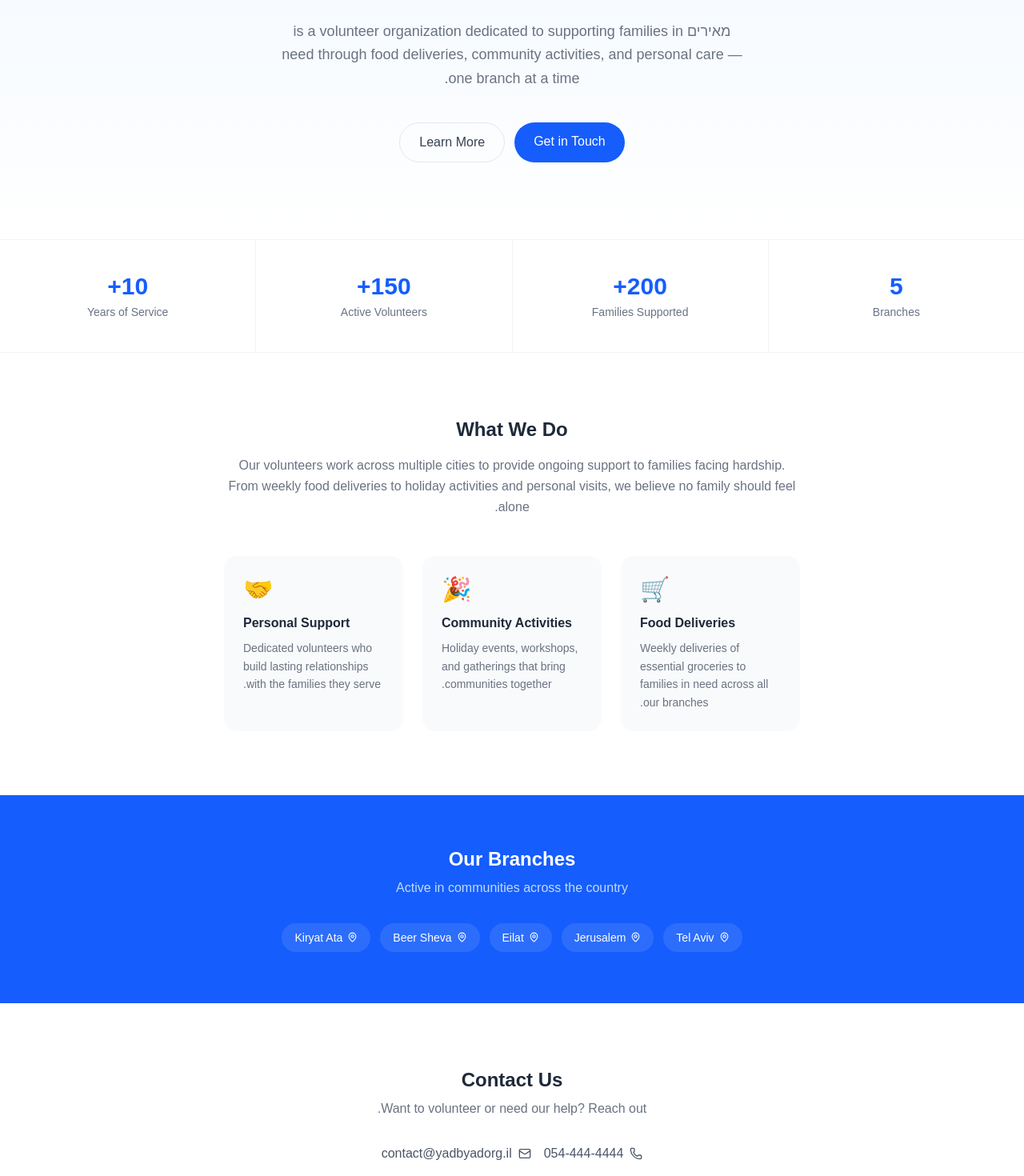
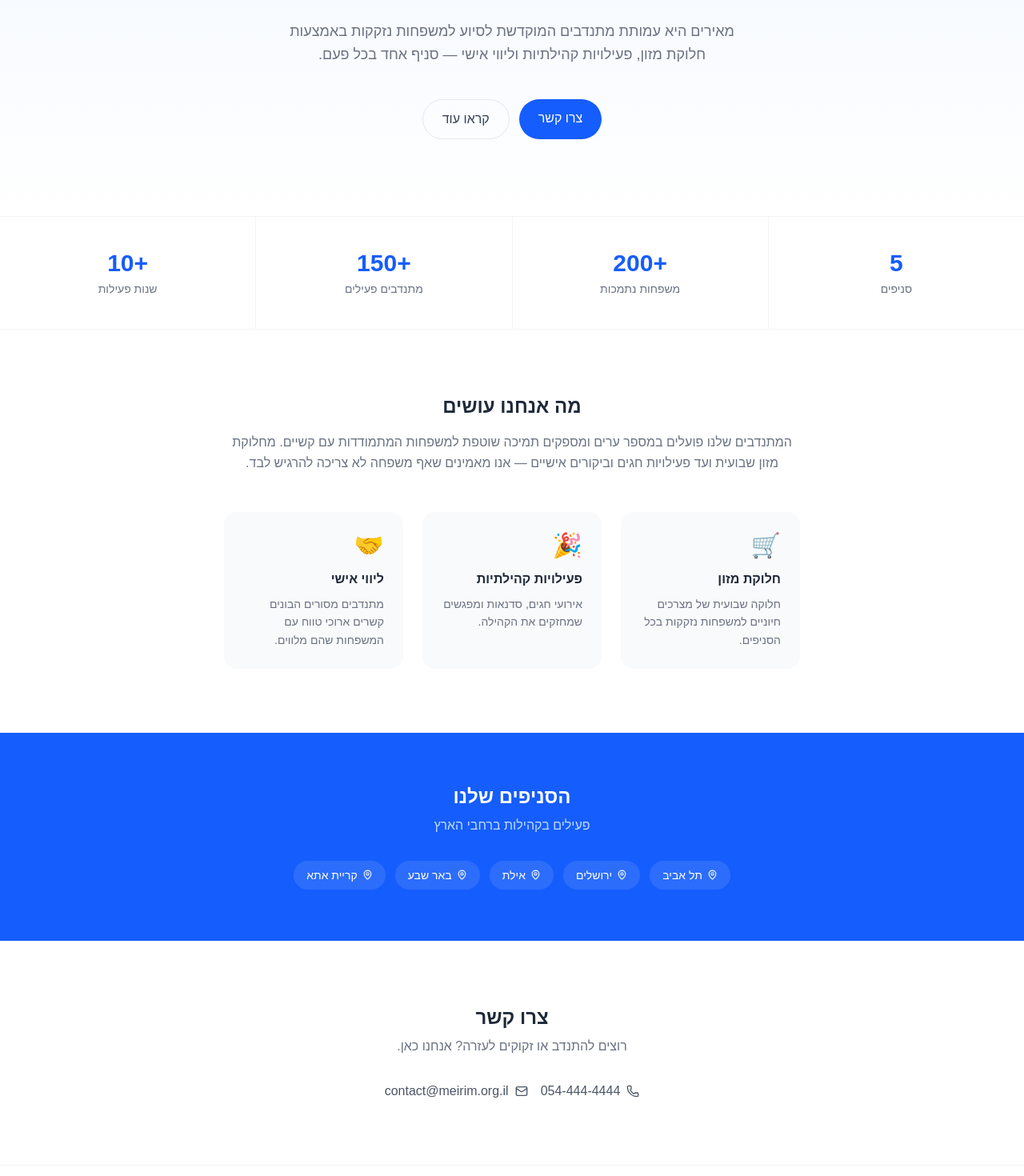
Before and after one commit to IdoSagiv2005/volunteer-org, a Next.js app: page / in a window 1280 px wide. Shown: the part 340-1810 px from the top of the page at 80% size. Built offline with nearby package versions, Linux system fonts and the light colour scheme.

Commit message:
Translate landing page to Hebrew

```diff
--- a/src/app/page.tsx
+++ b/src/app/page.tsx
@@ -12,27 +12,27 @@ export default function Home() {
           <span className="font-bold text-gray-800 text-lg">מאירים</span>
         </div>
         <Link href="/login" className="text-sm text-gray-500 hover:text-gray-800 transition-colors">
-          Staff Login
+          כניסת צוות
         </Link>
       </header>
 
       {/* Hero */}
       <section className="flex flex-col items-center text-center px-6 py-24 bg-gradient-to-b from-blue-50 to-white">
         <div className="inline-flex items-center gap-2 bg-blue-100 text-blue-700 px-4 py-1.5 rounded-full text-sm font-medium mb-6">
-          <Heart size={14} fill="currentColor" /> Volunteers making a difference
+          <Heart size={14} fill="currentColor" /> מתנדבים שעושים את ההבדל
         </div>
         <h1 className="text-4xl sm:text-5xl font-bold text-gray-900 max-w-2xl leading-tight mb-6">
-          Helping Families Across Israel
+          מאירים לחיים — תומכים במשפחות ברחבי ישראל
         </h1>
         <p className="text-lg text-gray-500 max-w-xl leading-relaxed mb-10">
-          מאירים is a volunteer organization dedicated to supporting families in need through food deliveries, community activities, and personal care — one branch at a time.
+          מאירים היא עמותת מתנדבים המוקדשת לסיוע למשפחות נזקקות באמצעות חלוקת מזון, פעילויות קהילתיות וליווי אישי — סניף אחד בכל פעם.
         </p>
         <div className="flex gap-3 flex-wrap justify-center">
-          <a href="mailto:contact@yadbyadorg.il" className="px-6 py-3 bg-blue-600 text-white rounded-full font-medium hover:bg-blue-700 transition-colors">
-            Get in Touch
+          <a href="tel:0544444444" className="px-6 py-3 bg-blue-600 text-white rounded-full font-medium hover:bg-blue-700 transition-colors">
+            צרו קשר
           </a>
           <a href="#about" className="px-6 py-3 border border-gray-200 text-gray-700 rounded-full font-medium hover:bg-gray-50 transition-colors">
-            Learn More
+            קראו עוד
           </a>
         </div>
       </section>
@@ -40,10 +40,10 @@ export default function Home() {
       {/* Stats */}
       <section className="grid grid-cols-2 sm:grid-cols-4 gap-px bg-gray-100 border-y border-gray-100">
         {[
-          { value: '5', label: 'Branches' },
-          { value: '200+', label: 'Families Supported' },
-          { value: '150+', label: 'Active Volunteers' },
-          { value: '10+', label: 'Years of Service' },
+          { value: '5', label: 'סניפים' },
+          { value: '+200', label: 'משפחות נתמכות' },
+          { value: '+150', label: 'מתנדבים פעילים' },
+          { value: '+10', label: 'שנות פעילות' },
         ].map(({ value, label }) => (
           <div key={label} className="bg-white py-10 flex flex-col items-center">
             <p className="text-3xl font-bold text-blue-600">{value}</p>
@@ -54,15 +54,15 @@ export default function Home() {
 
       {/* About */}
       <section id="about" className="max-w-3xl mx-auto px-6 py-20 text-center">
-        <h2 className="text-2xl font-bold text-gray-800 mb-4">What We Do</h2>
+        <h2 className="text-2xl font-bold text-gray-800 mb-4">מה אנחנו עושים</h2>
         <p className="text-gray-500 leading-relaxed mb-12">
-          Our volunteers work across multiple cities to provide ongoing support to families facing hardship. From weekly food deliveries to holiday activities and personal visits, we believe no family should feel alone.
+          המתנדבים שלנו פועלים במספר ערים ומספקים תמיכה שוטפת למשפחות המתמודדות עם קשיים. מחלוקת מזון שבועית ועד פעילויות חגים וביקורים אישיים — אנו מאמינים שאף משפחה לא צריכה להרגיש לבד.
         </p>
-        <div className="grid sm:grid-cols-3 gap-6 text-left">
+        <div className="grid sm:grid-cols-3 gap-6 text-right">
           {[
-            { icon: '🛒', title: 'Food Deliveries', desc: 'Weekly deliveries of essential groceries to families in need across all our branches.' },
-            { icon: '🎉', title: 'Community Activities', desc: 'Holiday events, workshops, and gatherings that bring communities together.' },
-            { icon: '🤝', title: 'Personal Support', desc: 'Dedicated volunteers who build lasting relationships with the families they serve.' },
+            { icon: '🛒', title: 'חלוקת מזון', desc: 'חלוקה שבועית של מצרכים חיוניים למשפחות נזקקות בכל הסניפים.' },
+            { icon: '🎉', title: 'פעילויות קהילתיות', desc: 'אירועי חגים, סדנאות ומפגשים שמחזקים את הקהילה.' },
+            { icon: '🤝', title: 'ליווי אישי', desc: 'מתנדבים מסורים הבונים קשרים ארוכי טווח עם המשפחות שהם מלווים.' },
           ].map(({ icon, title, desc }) => (
             <div key={title} className="bg-gray-50 rounded-2xl p-6">
               <div className="text-3xl mb-3">{icon}</div>
@@ -76,10 +76,10 @@ export default function Home() {
       {/* Branches */}
       <section className="bg-blue-600 py-16 px-6">
         <div className="max-w-3xl mx-auto text-center">
-          <h2 className="text-2xl font-bold text-white mb-2">Our Branches</h2>
-          <p className="text-blue-200 mb-8">Active in communities across the country</p>
+          <h2 className="text-2xl font-bold text-white mb-2">הסניפים שלנו</h2>
+          <p className="text-blue-200 mb-8">פעילים בקהילות ברחבי הארץ</p>
           <div className="flex flex-wrap justify-center gap-3">
-            {['Tel Aviv', 'Jerusalem', 'Eilat', 'Beer Sheva', 'Kiryat Ata'].map(city => (
+            {['תל אביב', 'ירושלים', 'אילת', 'באר שבע', 'קריית אתא'].map(city => (
               <div key={city} className="flex items-center gap-1.5 bg-white/10 text-white px-4 py-2 rounded-full text-sm">
                 <MapPin size={13} /> {city}
               </div>
@@ -90,21 +90,21 @@ export default function Home() {
 
       {/* Contact */}
       <section className="max-w-3xl mx-auto px-6 py-20 text-center">
-        <h2 className="text-2xl font-bold text-gray-800 mb-2">Contact Us</h2>
-        <p className="text-gray-500 mb-8">Want to volunteer or need our help? Reach out.</p>
+        <h2 className="text-2xl font-bold text-gray-800 mb-2">צרו קשר</h2>
+        <p className="text-gray-500 mb-8">רוצים להתנדב או זקוקים לעזרה? אנחנו כאן.</p>
         <div className="flex flex-col sm:flex-row gap-4 justify-center">
-          <a href="tel:0544444444" className="flex items-center gap-2 text-gray-600 hover:text-blue-600 transition-colors">
+          <a href="tel:0544444444" className="flex items-center gap-2 text-gray-600 hover:text-blue-600 transition-colors justify-center">
             <Phone size={16} /> 054-444-4444
           </a>
-          <a href="mailto:contact@yadbyadorg.il" className="flex items-center gap-2 text-gray-600 hover:text-blue-600 transition-colors">
-            <Mail size={16} /> contact@yadbyadorg.il
+          <a href="mailto:contact@meirim.org.il" className="flex items-center gap-2 text-gray-600 hover:text-blue-600 transition-colors justify-center">
+            <Mail size={16} /> contact@meirim.org.il
           </a>
         </div>
       </section>
 
       {/* Footer */}
       <footer className="border-t border-gray-100 py-6 text-center text-sm text-gray-400">
-        © {new Date().getFullYear()} מאירים. All rights reserved.
+        © {new Date().getFullYear()} מאירים. כל הזכויות שמורות.
       </footer>
 
     </div>
```
